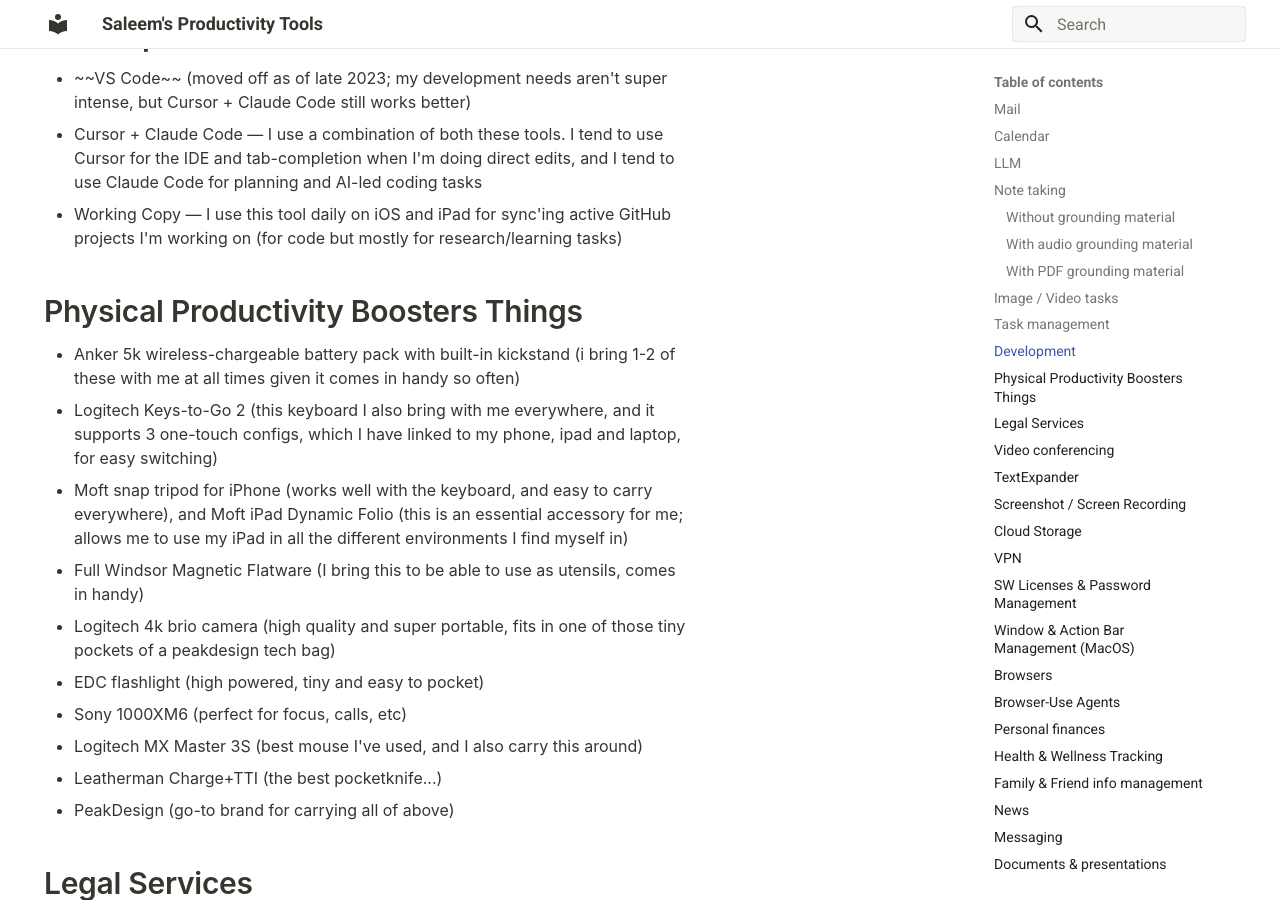
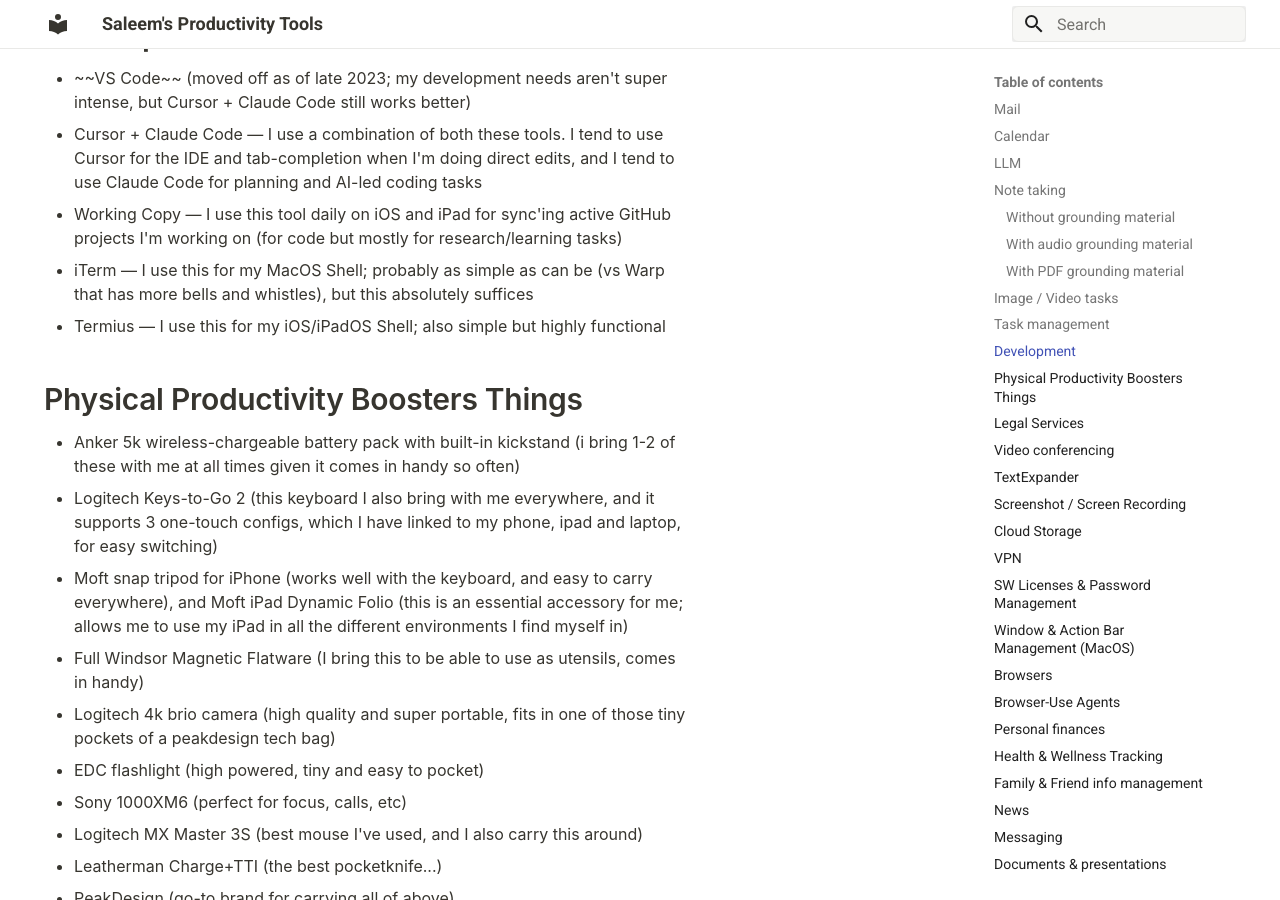
Before and after one commit to saleemh/productivity-tools, an MkDocs documentation site: the page built from docs/index.md, in a window 1280 px wide and 900 px high, scrolled down 2932 px. Built offline with MkDocs 1.6.1 and Material for MkDocs 9.7.7, drawn with Linux system fonts in a browser that asks for light colours; comment, search, counter and statistics services are not loaded.

Commit message:
Added shell tools

```diff
--- a/docs/index.md
+++ b/docs/index.md
@@ -71,6 +71,8 @@ Here's the list of key tools in my workflow. If there are multiple to a category
 - ~~VS Code~~ (moved off as of late 2023; my development needs aren't super intense, but Cursor + Claude Code still works better)
 - Cursor + Claude Code — I use a combination of both these tools. I tend to use Cursor for the IDE and tab-completion when I'm doing direct edits, and I tend to use Claude Code for planning and AI-led coding tasks
 - Working Copy — I use this tool daily on iOS and iPad for sync'ing active GitHub projects I'm working on (for code but mostly for research/learning tasks)
+- iTerm — I use this for my MacOS Shell; probably as simple as can be (vs Warp that has more bells and whistles), but this absolutely suffices
+- Termius — I use this for my iOS/iPadOS Shell; also simple but highly functional
 
 ## Physical Productivity Boosters Things
 
```
Also changed, not shown: SH 2025-08-17 at 11.39.29.png (deleted).
